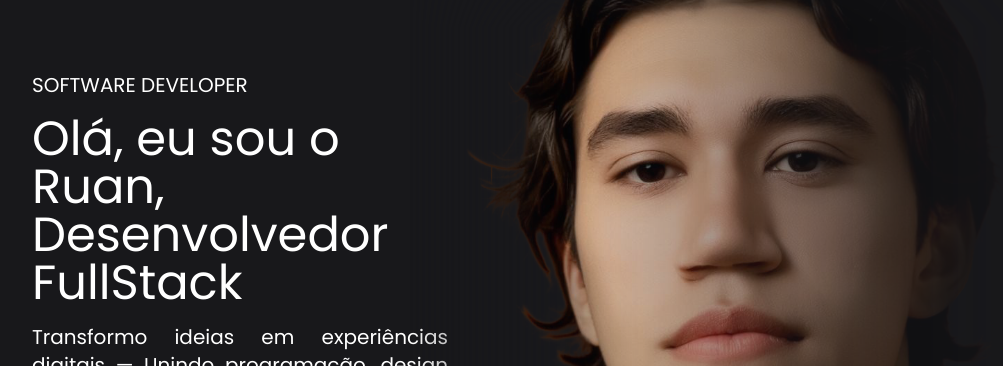
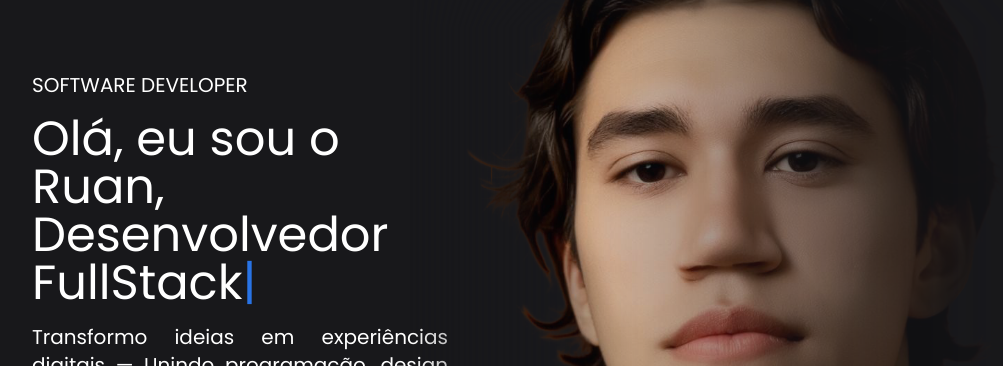
Before and after one commit to RuanParreira/MeuPortfolio, a React (Vite) app: page / in a window 1280 px wide. Shown: the part 133-499 px from the top of the page, without its empty margins (160-1163 px from the left). Built offline with nearby package versions, Linux system fonts and the light colour scheme.

Commit message:
Animações

```diff
--- a/src/components/Header.tsx
+++ b/src/components/Header.tsx
@@ -22,7 +22,7 @@ export default function Header() {
       for (const section of sections) {
         const el = document.getElementById(section.id);
         if (el) {
-          const offset = el.offsetTop - 80;
+          const offset = el.offsetTop - 90;
           if (window.scrollY >= offset) {
             current = section.id;
           }
--- a/src/components/Hero.tsx
+++ b/src/components/Hero.tsx
@@ -1,7 +1,23 @@
+import { useEffect, useState } from "react";
 import Button from "./Button";
 import { motion } from "framer-motion";
 
+const typewriterText = "Olá, eu sou o Ruan, Desenvolvedor FullStack";
+
 export default function Hero() {
+  const [displayedText, setDisplayedText] = useState("");
+
+  useEffect(() => {
+    let currentIndex = 0;
+    const interval = setInterval(() => {
+      setDisplayedText(typewriterText.slice(0, currentIndex + 1));
+      currentIndex++;
+      if (currentIndex === typewriterText.length) clearInterval(interval);
+    }, 60); // velocidade do efeito
+
+    return () => clearInterval(interval);
+  }, []);
+
   return (
     <section
       id="hero"
@@ -11,7 +27,14 @@ export default function Hero() {
         <div className="flex h-full flex-col justify-center gap-4 lg:px-[15%]">
           <h2 className="lg:text-xl">SOFTWARE DEVELOPER</h2>
           <h2 className="text-4xl lg:text-5xl">
-            Olá, eu sou o Ruan, Desenvolvedor FullStack
+            <motion.span
+              initial={{ opacity: 0 }}
+              animate={{ opacity: 1 }}
+              transition={{ duration: 0.5 }}
+            >
+              {displayedText}
+              <span className="animate-pulse text-blue-500">|</span>
+            </motion.span>
           </h2>
           <p className="text-xl lg:text-justify">
             Transformo ideias em experiências digitais — Unindo programação,
--- a/src/index.css
+++ b/src/index.css
@@ -38,10 +38,10 @@
 }
 
 .swiper-pagination-bullet {
-  background: #fff !important; /* bolinhas inativas brancas */
-  opacity: 1 !important; /* para não ficarem transparentes */
+  background: #fff !important;
+  opacity: 1 !important;
 }
 
 .swiper-pagination-bullet-active {
-  background: #3b82f6 !important; /* bolinha ativa azul (tailwind blue-500) */
+  background: #3b82f6 !important;
 }
```
